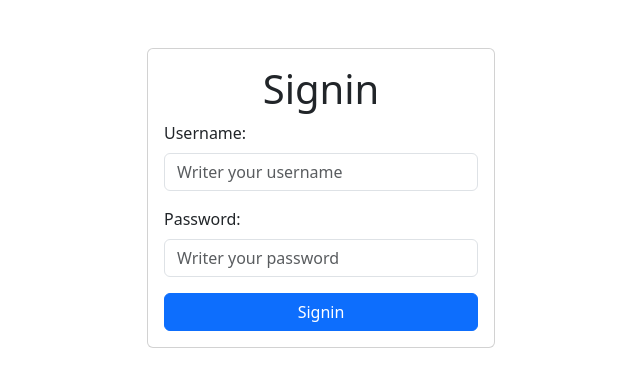
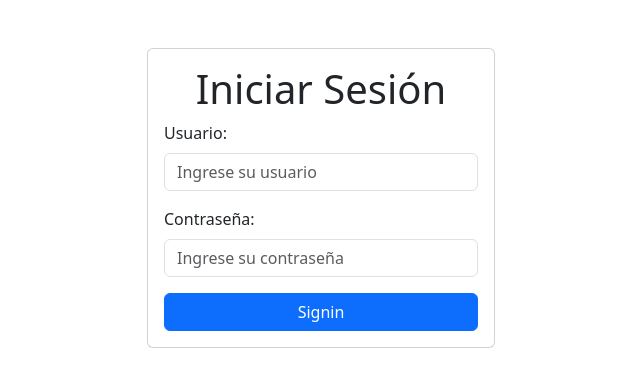
Before and after one commit to victor-jvp/erikamodas, a Django app: page /signin/ in a window 1280 px wide. Shown: the part 56-443 px from the top of the page, without its empty margins (319-959 px from the left). Run offline with Django 5.2, Linux system fonts and the light colour scheme; some libraries are stand-ins or nearby versions.

Commit message:
Changes minimum

```diff
--- a/inventory/views.py
+++ b/inventory/views.py
@@ -252,3 +252,9 @@ def location_edit(request, location_id):
             'errors': errors
         }
     )
+
+
+# REPORTES
+
+def excel_transactions(request):
+    pass
--- a/templates/signin.html
+++ b/templates/signin.html
@@ -8,19 +8,19 @@
             <form action="/signin/" method="post" class="card card-body">
                 {% csrf_token %}
 
-                <h1 class="text-center">Signin</h1>
+                <h1 class="text-center">Iniciar Sesión</h1>
                 {{ error }}
                 {% csrf_token %}
 
                 <!-- {{ form }} -->
                 <div class="mb-3">
-                    <label class="form-label" for="username">Username:</label>
-                    <input type="text" name="username" id="username" placeholder="Writer your username"
+                    <label class="form-label" for="username">Usuario:</label>
+                    <input type="text" name="username" id="username" placeholder="Ingrese su usuario"
                         class="form-control">
                 </div>
                 <div class="mb-3">
-                    <label class="form-label" for="password">Password:</label>
-                    <input type="password" name="password" id="password" placeholder="Writer your password"
+                    <label class="form-label" for="password">Contraseña:</label>
+                    <input type="password" name="password" id="password" placeholder="Ingrese su contraseña"
                         class="form-control">
                 </div>
 
```
